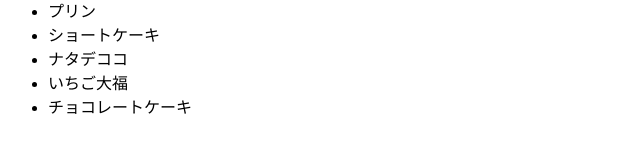
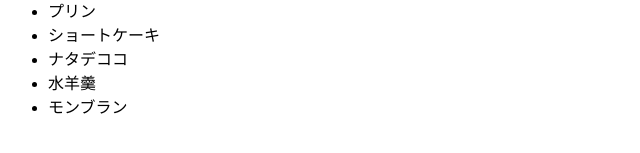
Before and after one commit to kaori-s/test, a plain HTML site: page index.html in a window 1280 px wide. Shown: the part 131-284 px from the top of the page, without its empty margins (0-640 px from the left). Drawn offline with Linux system fonts and the light colour scheme.

Commit message:
テストコミット51

```diff
--- a/index.html
+++ b/index.html
@@ -14,7 +14,7 @@
 	<li>プリン</li>
 	<li>ショートケーキ</li>
 	<li>ナタデココ</li>
-	<li>いちご大福</li>
-	<li>チョコレートケーキ</li>
+	<li>水羊羹</li>
+	<li>モンブラン</li>
  </ul>
 </body>
```
